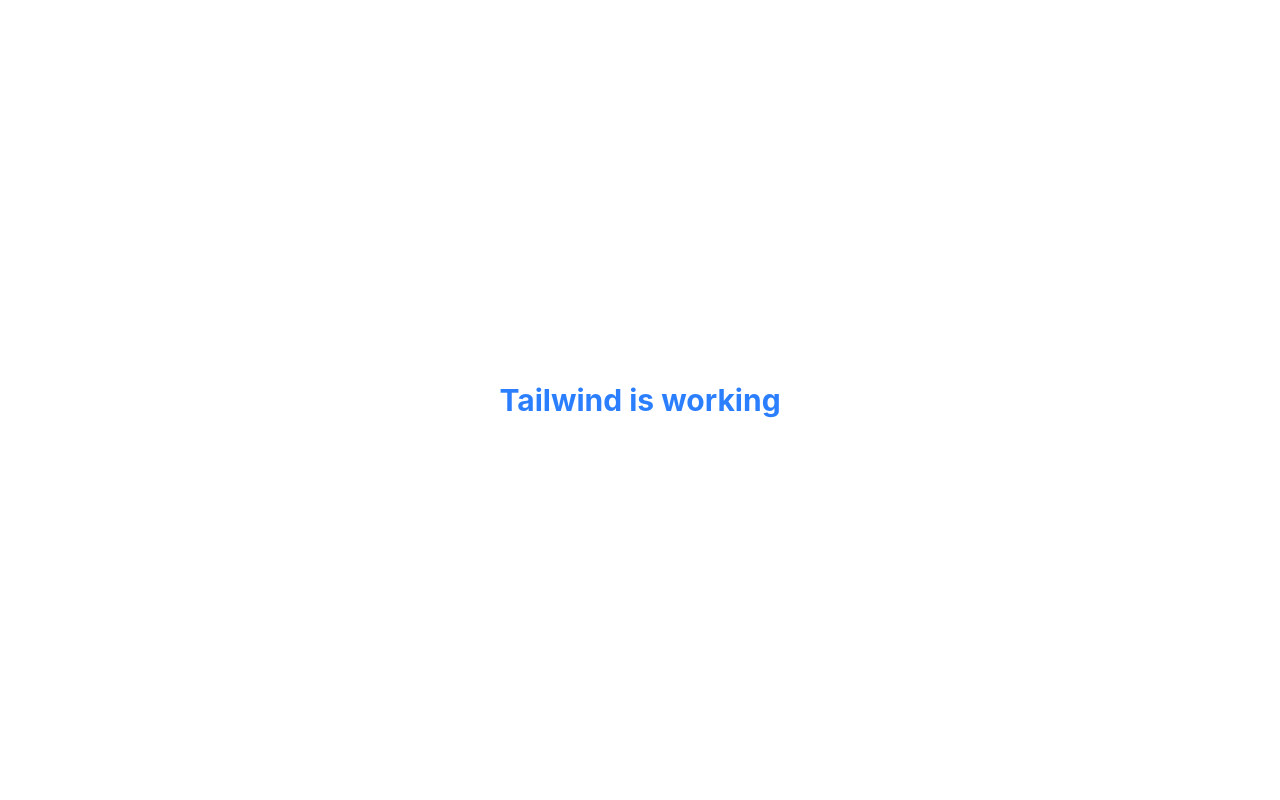
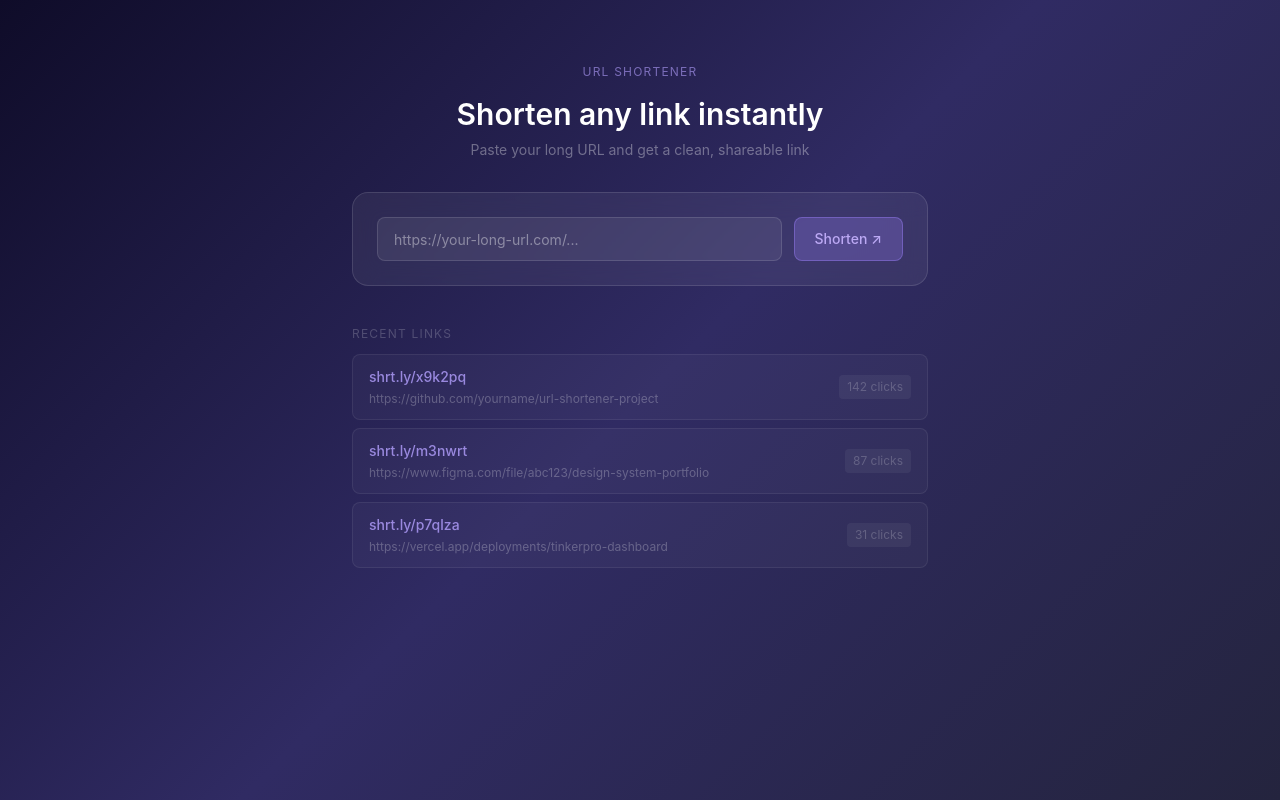
Before and after one commit to Kleinnnn1/url-shortener, a React (Vite) app in the folder client/: page / in a window 1280 px wide. Built offline with nearby package versions, Linux system fonts and the light colour scheme.

Commit message:
update design in frontend

```diff
--- a/client/src/App.tsx
+++ b/client/src/App.tsx
@@ -1,11 +1,35 @@
-function App() {
+import { useState } from "react";
+import Hero from "./components/Hero";
+import RecentLinks from "./components/RecentLinks";
+import type { Link } from "./types";
+
+export default function App() {
+  const [links, setLinks] = useState<Link[]>([
+    {
+      short: "shrt.ly/x9k2pq",
+      original: "https://github.com/yourname/url-shortener-project",
+      clicks: 142,
+    },
+    {
+      short: "shrt.ly/m3nwrt",
+      original: "https://www.figma.com/file/abc123/design-system-portfolio",
+      clicks: 87,
+    },
+    {
+      short: "shrt.ly/p7qlza",
+      original: "https://vercel.app/deployments/tinkerpro-dashboard",
+      clicks: 31,
+    },
+  ]);
+
+  const addLink = (newLink: Link) => {
+    setLinks((prev) => [newLink, ...prev]);
+  };
+
   return (
-    <div className="flex items-center justify-center min-h-screen">
-      <h1 className="text-3xl font-bold text-blue-500">
-        Tailwind is working
-      </h1>
+    <div className="min-h-screen w-full flex flex-col items-center justify-start py-16 px-4">
+      <Hero onShorten={addLink} />
+      <RecentLinks links={links} />
     </div>
-  )
+  );
 }
-
-export default App
--- /dev/null
+++ b/client/src/components/Hero.tsx
@@ -0,0 +1,165 @@
+import { useState } from "react";
+import type { Link } from "../types";
+
+type Props = {
+  onShorten: (link: Link) => void;
+};
+
+export default function Hero({ onShorten }: Props) {
+  const [url, setUrl] = useState<string>("");
+  const [result, setResult] = useState<string>("");
+  const [copied, setCopied] = useState<boolean>(false);
+  const [error, setError] = useState<string>("");
+
+  const isValidUrl = (str: string): boolean => {
+    try {
+      new URL(str);
+      return true;
+    } catch {
+      return false;
+    }
+  };
+
+  const handleShorten = () => {
+    if (!url) return setError("Please enter a URL.");
+    if (!isValidUrl(url))
+      return setError("Please enter a valid URL including https://");
+
+    setError("");
+    const code = Math.random().toString(36).substring(2, 8);
+    const shortened = `shrt.ly/${code}`;
+    setResult(shortened);
+    onShorten({ short: shortened, original: url, clicks: 0 });
+    setUrl("");
+  };
+
+  const handleCopy = () => {
+    navigator.clipboard.writeText(result);
+    setCopied(true);
+    setTimeout(() => setCopied(false), 2000);
+  };
+
+  return (
+    <div className="w-full max-w-xl flex flex-col items-center mb-10">
+
+      <p
+        className="text-xs tracking-widest uppercase mb-4"
+        style={{ color: "rgba(180,160,255,0.6)" }}
+      >
+        URL Shortener
+      </p>
+
+      <h1 className="text-3xl font-semibold text-white text-center mb-2">
+        Shorten any link instantly
+      </h1>
+      <p
+        className="text-sm text-center mb-8"
+        style={{ color: "rgba(255,255,255,0.35)" }}
+      >
+        Paste your long URL and get a clean, shareable link
+      </p>
+
+      <div
+        className="w-full rounded-2xl p-6"
+        style={{
+          background: "rgba(255,255,255,0.06)",
+          border: "1px solid rgba(255,255,255,0.12)",
+          backdropFilter: "blur(12px)",
+          WebkitBackdropFilter: "blur(12px)",
+        }}
+      >
+
+        <div className="flex gap-3">
+          <input
+            type="text"
+            value={url}
+            onChange={(e) => {
+              setUrl(e.target.value);
+              setError("");
+            }}
+            onKeyDown={(e) => e.key === "Enter" && handleShorten()}
+            placeholder="https://your-long-url.com/..."
+            className="flex-1 h-11 rounded-lg px-4 text-sm outline-none"
+            style={{
+              background: "rgba(255,255,255,0.07)",
+              border: "1px solid rgba(255,255,255,0.12)",
+              color: "rgba(255,255,255,0.8)",
+            }}
+          />
+          <button
+            onClick={handleShorten}
+            className="h-11 px-5 rounded-lg text-sm font-medium transition-all duration-200"
+            style={{
+              background: "rgba(160,130,255,0.25)",
+              border: "1px solid rgba(160,130,255,0.4)",
+              color: "rgba(200,180,255,0.9)",
+            }}
+            onMouseEnter={(e) =>
+              (e.currentTarget.style.background = "rgba(160,130,255,0.4)")
+            }
+            onMouseLeave={(e) =>
+              (e.currentTarget.style.background = "rgba(160,130,255,0.25)")
+            }
+          >
+            Shorten ↗
+          </button>
+        </div>
+
+        {/* Error */}
+        {error && (
+          <p
+            className="text-xs mt-2"
+            style={{ color: "rgba(255,100,100,0.8)" }}
+          >
+            {error}
+          </p>
+        )}
+
+        {result && (
+          <>
+            <hr
+              className="my-5"
+              style={{
+                border: "none",
+                borderTop: "1px solid rgba(255,255,255,0.07)",
+              }}
+            />
+            <p
+              className="text-xs tracking-widest uppercase mb-3"
+              style={{ color: "rgba(255,255,255,0.25)" }}
+            >
+              Your shortened link
+            </p>
+            <div
+              className="flex items-center justify-between rounded-lg px-4 py-3"
+              style={{
+                background: "rgba(255,255,255,0.04)",
+                border: "1px solid rgba(255,255,255,0.1)",
+              }}
+            >
+              <span
+                className="text-sm font-medium"
+                style={{ color: "rgba(180,160,255,0.9)" }}
+              >
+                {result}
+              </span>
+              <button
+                onClick={handleCopy}
+                className="text-xs rounded px-3 py-1 transition-all duration-150"
+                style={{
+                  color: copied
+                    ? "rgba(100,220,150,0.9)"
+                    : "rgba(255,255,255,0.4)",
+                  background: "rgba(255,255,255,0.07)",
+                  border: "1px solid rgba(255,255,255,0.1)",
+                }}
+              >
+                {copied ? "Copied!" : "Copy"}
+              </button>
+            </div>
+          </>
+        )}
+      </div>
+    </div>
+  );
+}
--- /dev/null
+++ b/client/src/components/RecentLinks.tsx
@@ -0,0 +1,57 @@
+import type { Link } from "../types";
+
+type Props = {
+  links: Link[];
+};
+
+export default function RecentLinks({ links }: Props) {
+  if (links.length === 0) return null;
+
+  return (
+    <div className="w-full max-w-xl">
+      <p
+        className="text-xs tracking-widest uppercase mb-3"
+        style={{ color: "rgba(255,255,255,0.2)" }}
+      >
+        Recent links
+      </p>
+
+      <div className="flex flex-col gap-2">
+        {links.map((link, i) => (
+          <div
+            key={i}
+            className="flex items-center justify-between rounded-lg px-4 py-3"
+            style={{
+              background: "rgba(255,255,255,0.03)",
+              border: "1px solid rgba(255,255,255,0.07)",
+            }}
+          >
+            <div className="flex flex-col gap-1 min-w-0 mr-4">
+              <span
+                className="text-sm font-medium"
+                style={{ color: "rgba(180,160,255,0.8)" }}
+              >
+                {link.short}
+              </span>
+              <span
+                className="text-xs truncate"
+                style={{ color: "rgba(255,255,255,0.25)" }}
+              >
+                {link.original}
+              </span>
+            </div>
+            <span
+              className="text-xs shrink-0 rounded px-2 py-1"
+              style={{
+                color: "rgba(255,255,255,0.2)",
+                background: "rgba(255,255,255,0.05)",
+              }}
+            >
+              {link.clicks} clicks
+            </span>
+          </div>
+        ))}
+      </div>
+    </div>
+  );
+}
--- a/client/src/index.css
+++ b/client/src/index.css
@@ -1 +1,6 @@
 @import "tailwindcss";
+
+body {
+  min-height: 100vh;
+  background: linear-gradient(135deg, #0f0c29, #302b63, #24243e);
+}
--- /dev/null
+++ b/client/src/types/index.ts
@@ -0,0 +1,5 @@
+export type Link = {
+  short: string;
+  original: string;
+  clicks: number;
+};
```
